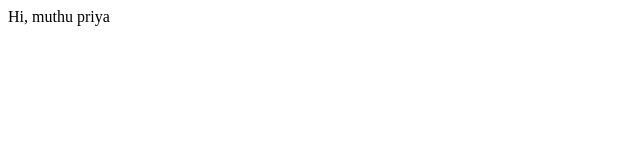
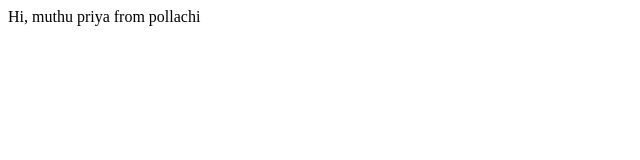
Before and after one commit to gmuthupriya/assessment, a plain HTML site: page index.html in a window 1280 px wide. Shown: the whole page, without its empty margins (0-640 px from the left). Drawn offline with Linux system fonts and the light colour scheme.

Commit message:
3rd commit

```diff
--- a/index.html
+++ b/index.html
@@ -6,6 +6,6 @@
     <title>Document</title>
 </head>
 <body>
-    Hi, muthu priya
+    Hi, muthu priya from pollachi
 </body>
 </html>
```
